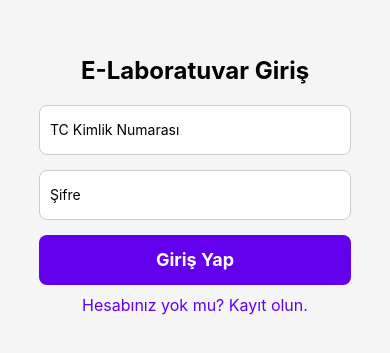
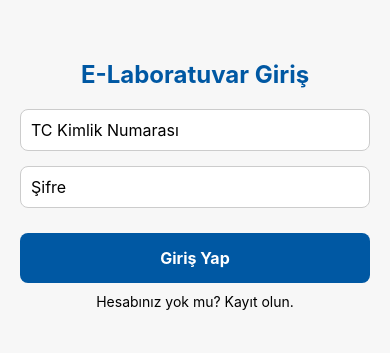
Before and after one commit to mertesermeral/E_Lab_System, a React Native app: screen /UserLogin in a window 390 px wide. Shown: the part 237-590 px from the top of the page. Built offline with nearby package versions, Linux system fonts and the light colour scheme.

Commit message:
style çalışmaları ve logout işlemleri

```diff
--- a/Admin/AdminDashboard.js
+++ b/Admin/AdminDashboard.js
@@ -1,7 +1,51 @@
-import React from "react";
-import { View, Text, TouchableOpacity, StyleSheet } from "react-native";
+import React, { useEffect } from "react";
+import { View, Text, TouchableOpacity, StyleSheet, Alert, BackHandler } from "react-native";
+import { signOut } from "firebase/auth";
+import { auth } from "../firebase";
 
 const AdminDashboard = ({ navigation }) => {
+  const handleLogout = (navigation) => {
+
+    signOut(auth)
+      .then(() => {
+        Alert.alert("Uyarı", "Oturumdan çıkmak istiyor musunuz?", [
+          {
+            text: "Hayır",
+            onPress: () => null,
+            style: "cancel",
+          },
+          { text: "Evet", onPress: () => navigation.replace("Home") },
+        ])
+      })
+      .catch((error) => {
+        console.error("Çıkış yapılamadı:", error);
+        Alert.alert("Hata", "Çıkış yapılırken bir hata oluştu.");
+      });
+  };
+  useEffect(() => {
+    const backAction = () => {
+      if (navigation.isFocused()) { // Sadece bu ekran odaktaysa çalışır
+        Alert.alert("Uyarı", "Oturumdan çıkmak istiyor musunuz?", [
+          {
+            text: "Hayır",
+            onPress: () => null,
+            style: "cancel",
+          },
+          {
+            text: "Evet",
+            onPress: () => navigation.replace("Home")
+          },
+        ]);
+        return true;
+      }
+      return false; // Alt sayfalarda varsayılan davranışı koru
+    };
+
+    const backHandler = BackHandler.addEventListener("hardwareBackPress", backAction);
+
+    return () => backHandler.remove();
+  }, [navigation]);
+
   return (
     <View style={styles.container}>
       <Text style={styles.title}>Doktor Sayfası</Text>
@@ -29,6 +73,12 @@ const AdminDashboard = ({ navigation }) => {
       >
         <Text style={styles.buttonText}>Tahlil Listeleme</Text>
       </TouchableOpacity>
+      <TouchableOpacity
+        style={styles.logoutButton}
+        onPress={() => handleLogout(navigation)}
+      >
+        <Text style={styles.logoutButtonText}>Çıkış Yap</Text>
+      </TouchableOpacity>
 
     </View>
   );
@@ -39,27 +89,48 @@ const styles = StyleSheet.create({
     flex: 1,
     justifyContent: "center",
     alignItems: "center",
-    backgroundColor: "#f5f5f5",
+    padding: 20,
+    backgroundColor: "#f7f7f7", // Açık gri arka plan
   },
   title: {
-    fontSize: 24,
+    fontSize: 28,
     fontWeight: "bold",
+    color: "#0058a3", // Ana renk
+    textAlign: "center",
+    marginBottom: 30,
+  },
+  input: {
+    width: "100%",
+    borderWidth: 1,
+    borderColor: "#ccc",
+    borderRadius: 8,
+    backgroundColor: "#fff",
+    padding: 15,
+    fontSize: 16,
     marginBottom: 20,
   },
   button: {
-    width: "80%",
-    height: 50,
-    backgroundColor: "#6200ee",
+    width: "100%",
+    backgroundColor: "#0058a3", // Ana buton rengi
+    padding: 15,
     borderRadius: 8,
-    justifyContent: "center",
     alignItems: "center",
-    marginBottom: 15,
+    marginVertical: 10,
   },
   buttonText: {
     color: "#fff",
-    fontSize: 18,
+    fontSize: 16,
     fontWeight: "bold",
   },
+  switchButton: {
+    marginTop: 15,
+  },
+  switchButtonText: {
+    color: "#0058a3", // Link rengi
+    fontSize: 14,
+    fontWeight: "bold",
+    textDecorationLine: "underline",
+  },
 });
 
 export default AdminDashboard;
--- a/Admin/KilavuzList.js
+++ b/Admin/KilavuzList.js
@@ -49,20 +49,32 @@ const styles = StyleSheet.create({
     backgroundColor: "#fff",
   },
   title: {
-    fontSize: 24,
+    fontSize: 28,
     fontWeight: "bold",
+    color: "#0058a3", // Ana başlık rengi
+    textAlign: "center",
     marginBottom: 20,
-    textAlign: "center",
+
   },
   listItem: {
+    width: "100%",
+    backgroundColor: "#0058a3", // Ana buton rengi
     padding: 15,
-    marginVertical: 8,
-    backgroundColor: "#f0f0f0",
     borderRadius: 8,
+    alignItems: "center",
+    marginVertical: 10,
   },
   listItemText: {
-    fontSize: 18,
-    fontWeight: "500",
+    color: "#fff",
+    fontSize: 16,
+    fontWeight: "bold",
+  },
+  searchInput: {
+    borderWidth: 1,
+    borderColor: "#ccc",
+    borderRadius: 8,
+    padding: 10,
+    marginBottom: 20,
   },
 });
 
--- a/Admin/TahlilList.js
+++ b/Admin/TahlilList.js
@@ -71,27 +71,35 @@ const styles = StyleSheet.create({
     backgroundColor: "#fff",
   },
   title: {
-    fontSize: 24,
+    fontSize: 28,
     fontWeight: "bold",
+    color: "#0058a3", // Ana başlık rengi
+    textAlign: "center",
     marginBottom: 20,
-    textAlign: "center",
+
   },
   listItem: {
+    width: "100%",
+    backgroundColor: "#0058a3", // Ana buton rengi
     padding: 15,
-    marginVertical: 8,
-    backgroundColor: "#f0f0f0",
     borderRadius: 8,
+    alignItems: "center",
+    marginVertical: 10,
   },
   listItemText: {
-    fontSize: 18,
-    fontWeight: "500",
+    color: "#fff",
+    fontSize: 16,
+    fontWeight: "bold",
   },
   searchInput: {
     borderWidth: 1,
     borderColor: "#ccc",
     borderRadius: 8,
-    padding: 10,
+    padding: 12,
+    backgroundColor: "#fff",
+    fontSize: 16,
     marginBottom: 20,
+
   },
 });
 
--- a/App.js
+++ b/App.js
@@ -1,5 +1,5 @@
 import React from "react";
-import { View, Text, TouchableOpacity, StyleSheet } from "react-native";
+import {Image, View, Text, TouchableOpacity, StyleSheet } from "react-native";
 import { NavigationContainer } from "@react-navigation/native";
 import { createStackNavigator } from "@react-navigation/stack";
 import AdminLoginScreen from "./Login/AdminLoginScreen";
@@ -19,18 +19,24 @@ const Stack = createStackNavigator();
 const HomeScreen = ({ navigation }) => {
   return (
     <View style={styles.container}>
+      <Image
+        source={require("./assets/lab-technician.png")}
+        style={styles.icon}
+      />
+      <Text style={styles.title}>E-Lab Sistem</Text>
       <Text style={styles.title}>Hoşgeldiniz</Text>
+
       <TouchableOpacity
         style={styles.button}
         onPress={() => navigation.navigate("AdminLogin")}
       >
-        <Text style={styles.buttonText}>Admin Girişi</Text>
+        <Text style={styles.buttonText}>Doktor Girişi</Text>
       </TouchableOpacity>
       <TouchableOpacity
         style={styles.button}
         onPress={() => navigation.navigate("UserLogin")}
       >
-        <Text style={styles.buttonText}>Kullanıcı Girişi</Text>
+        <Text style={styles.buttonText}>Hasta Girişi</Text>
       </TouchableOpacity>
     </View>
   );
@@ -115,27 +121,48 @@ const styles = StyleSheet.create({
     flex: 1,
     justifyContent: "center",
     alignItems: "center",
-    backgroundColor: "#f5f5f5",
+    padding: 20,
+    backgroundColor: "#f7f7f7", // Hafif gri bir arka plan
   },
   title: {
-    fontSize: 24,
+    fontSize: 28,
     fontWeight: "bold",
-    marginBottom: 40,
+    color: "#0058a3", // Ana renk
+    textAlign: "center",
+    marginBottom: 30,
   },
   button: {
-    width: "80%",
-    height: 50,
-    backgroundColor: "#6200ee",
+    width: "100%",
+    backgroundColor: "#0058a3", // Ana buton rengi
+    padding: 15,
     borderRadius: 8,
-    justifyContent: "center",
     alignItems: "center",
-    marginVertical: 10,
+    marginBottom: 15,
+    shadowColor: "#000", // Hafif gölge efekti
+    shadowOffset: {
+      width: 0,
+      height: 2,
+    },
+    shadowOpacity: 0.1,
+    shadowRadius: 4,
+    elevation: 2, // Android için gölge efekti
   },
   buttonText: {
     color: "#fff",
     fontSize: 18,
     fontWeight: "bold",
   },
+  link: {
+    marginTop: 15,
+  },
+  linkText: {
+    color: "#0058a3", // Link rengi
+    fontSize: 16,
+    fontWeight: "bold",
+    textDecorationLine: "underline",
+    textAlign: "center",
+  },
 });
 
+
 export default App;
--- a/Login/AdminLoginScreen.js
+++ b/Login/AdminLoginScreen.js
@@ -41,7 +41,7 @@ const AdminLoginScreen = ({ navigation }) => {
 
   return (
     <View style={styles.container}>
-      <Text style={styles.title}>Admin Girişi</Text>
+      <Text style={styles.title}>Doktor Girişi</Text>
       <TextInput
         style={styles.input}
         placeholder="E-posta"
@@ -73,43 +73,64 @@ const styles = StyleSheet.create({
     flex: 1,
     justifyContent: "center",
     alignItems: "center",
-    backgroundColor: "#f5f5f5",
+    padding: 20,
+    backgroundColor: "#f7f7f7", // Açık gri arka plan
+  },
+  logoContainer: {
+    alignItems: "center",
+    marginBottom: 40,
+  },
+  logo: {
+    width: 100,
+    height: 100, // Eğer bir logo kullanılacaksa
+    resizeMode: "contain",
+    marginBottom: 20,
   },
   title: {
     fontSize: 24,
     fontWeight: "bold",
+    color: "#0058a3", // Ana renk
+    textAlign: "center",
     marginBottom: 20,
   },
   input: {
-    width: "80%",
-    height: 50,
-    backgroundColor: "#fff",
-    borderRadius: 8,
-    paddingHorizontal: 10,
-    marginBottom: 15,
+    width: "100%",
     borderWidth: 1,
     borderColor: "#ccc",
+    borderRadius: 8,
+    backgroundColor: "#fff",
+    padding: 10,
+    fontSize: 16,
+    marginBottom: 15,
   },
   button: {
-    width: "80%",
-    height: 50,
-    backgroundColor: "#6200ee",
+    width: "100%",
+    backgroundColor: "#0058a3", // Ana buton rengi
+    padding: 15,
     borderRadius: 8,
-    justifyContent: "center",
     alignItems: "center",
+    marginVertical: 10,
   },
   buttonText: {
     color: "#fff",
-    fontSize: 18,
+    fontSize: 16,
     fontWeight: "bold",
   },
-  switchButton: {
-    marginTop: 10,
+  link: {
+    marginTop: 15,
   },
-  switchButtonText: {
-    color: "#6200ee",
-    fontSize: 16,
+  linkText: {
+    color: "#0058a3", // Link rengi
+    fontSize: 14,
+    fontWeight: "bold",
+    textDecorationLine: "underline",
   },
+  errorText: {
+    color: "#dc143c", // Uyarı rengi
+    fontSize: 14,
+    textAlign: "center",
+    marginBottom: 15,
+  },
 });
 
 export default AdminLoginScreen;
--- a/Login/UserLoginScreen.js
+++ b/Login/UserLoginScreen.js
@@ -77,43 +77,64 @@ const styles = StyleSheet.create({
     flex: 1,
     justifyContent: "center",
     alignItems: "center",
-    backgroundColor: "#f5f5f5",
+    padding: 20,
+    backgroundColor: "#f7f7f7", // Açık gri arka plan
+  },
+  logoContainer: {
+    alignItems: "center",
+    marginBottom: 40,
+  },
+  logo: {
+    width: 100,
+    height: 100, // Eğer bir logo kullanılacaksa
+    resizeMode: "contain",
+    marginBottom: 20,
   },
   title: {
     fontSize: 24,
     fontWeight: "bold",
+    color: "#0058a3", // Ana renk
+    textAlign: "center",
     marginBottom: 20,
   },
   input: {
-    width: "80%",
-    height: 50,
-    backgroundColor: "#fff",
-    borderRadius: 8,
-    paddingHorizontal: 10,
-    marginBottom: 15,
+    width: "100%",
     borderWidth: 1,
     borderColor: "#ccc",
+    borderRadius: 8,
+    backgroundColor: "#fff",
+    padding: 10,
+    fontSize: 16,
+    marginBottom: 15,
   },
   button: {
-    width: "80%",
-    height: 50,
-    backgroundColor: "#6200ee",
+    width: "100%",
+    backgroundColor: "#0058a3", // Ana buton rengi
+    padding: 15,
     borderRadius: 8,
-    justifyContent: "center",
     alignItems: "center",
+    marginVertical: 10,
   },
   buttonText: {
     color: "#fff",
-    fontSize: 18,
+    fontSize: 16,
     fontWeight: "bold",
   },
-  switchButton: {
-    marginTop: 10,
+  link: {
+    marginTop: 15,
   },
-  switchButtonText: {
-    color: "#6200ee",
-    fontSize: 16,
+  linkText: {
+    color: "#0058a3", // Link rengi
+    fontSize: 14,
+    fontWeight: "bold",
+    textDecorationLine: "underline",
   },
+  errorText: {
+    color: "#dc143c", // Uyarı rengi
+    fontSize: 14,
+    textAlign: "center",
+    marginBottom: 15,
+  },
 });
 
 export default LoginScreen;
--- a/User/UserTahlil.js
+++ b/User/UserTahlil.js
@@ -1,7 +1,7 @@
 import React, { useState, useEffect } from "react";
 import { View, Text, StyleSheet, ScrollView, Alert, TouchableOpacity } from "react-native";
 import { db } from "../firebase";
-import { doc, getDoc, collection, getDocs, deleteDoc } from "firebase/firestore";
+import { doc, getDoc, collection, getDocs } from "firebase/firestore";
 
 // Serum değerini değerlendirme fonksiyonu
 const evaluateSerumValue = (serumValue, min, max) => {
```
Also changed, not shown: User/UserTahlilList.js (+50 -1 lines), assets/lab-technician.png (added).
